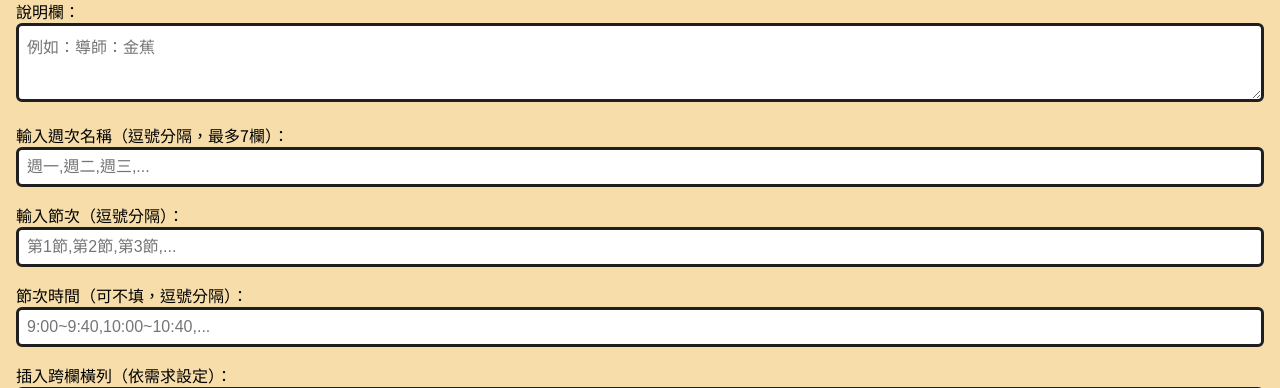
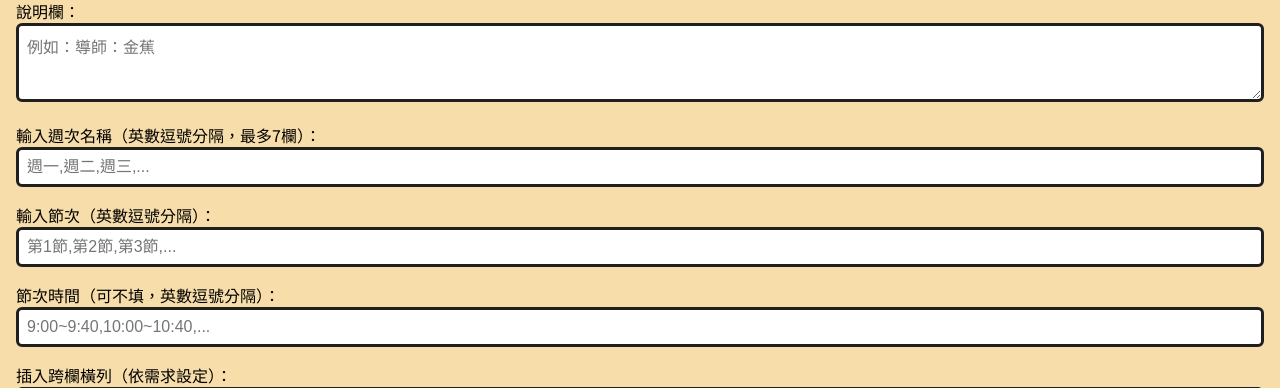
Before and after one commit to hunzan/banana-table, a Flask app: page /schedule in a window 1280 px wide. Shown: the part 506-894 px from the top of the page. Run offline with Flask 3, Linux system fonts and the light colour scheme.

Commit message:
Update calendar_form.html schedule_form.html

```diff
--- a/templates/calendar_form.html
+++ b/templates/calendar_form.html
@@ -48,10 +48,10 @@
       <label for="month">月份：</label>
       <input type="number" id="month" name="month" min="1" max="12" required>
 
-      <label for="weekly_fixed">固定行程（如：每週一 下午3點 輔導會談）：</label>
+      <label for="weekly_fixed">固定行程（用空格隔開，如：每週一 下午3點 輔導會談）：</label>
       <textarea id="weekly_fixed" name="weekly_fixed" rows="4"></textarea>
 
-      <label for="specific_events">非固定行程（如：6/12 下午2點 醫院回診）：</label>
+      <label for="specific_events">非固定行程（用空格隔開，如：6/12 下午2點 醫院回診）：</label>
       <textarea id="specific_events" name="specific_events" rows="4"></textarea>
 
       <div class="form-buttons">
--- a/templates/schedule_form.html
+++ b/templates/schedule_form.html
@@ -46,13 +46,13 @@
     <label for="remarks">說明欄：</label>
     <textarea id="remarks" name="remarks" rows="3" placeholder="例如：導師：金蕉"></textarea>
 
-    <label for="weeks">輸入週次名稱（逗號分隔，最多7欄）：</label>
+    <label for="weeks">輸入週次名稱（英數逗號分隔，最多7欄）：</label>
     <input type="text" id="weeks" name="weeks" required placeholder="週一,週二,週三,..." />
 
-    <label for="periods">輸入節次（逗號分隔）：</label>
+    <label for="periods">輸入節次（英數逗號分隔）：</label>
     <input type="text" id="periods" name="periods" required placeholder="第1節,第2節,第3節,..." />
 
-    <label for="times">節次時間（可不填，逗號分隔）：</label>
+    <label for="times">節次時間（可不填，英數逗號分隔）：</label>
     <input type="text" id="times" name="times" placeholder="9:00~9:40,10:00~10:40,..." />
 
     <label for="breaks">插入跨欄橫列（依需求設定）：</label>
@@ -60,7 +60,7 @@
 
     <label for="content">輸入課程內容：</label>
     <textarea id="content" name="content" rows="8" required
-    placeholder="請用逗號分隔每一欄，換行分隔每一列，例如：&#10;語文,數學,自然科&#10;社會,英語,體育">
+    placeholder="請用英數逗號分隔每一欄，換行分隔每一列，例如：&#10;語文,數學,自然科&#10;社會,英語,體育">
     </textarea>
 
     <label for="footer_note">備註欄：</label>
```
